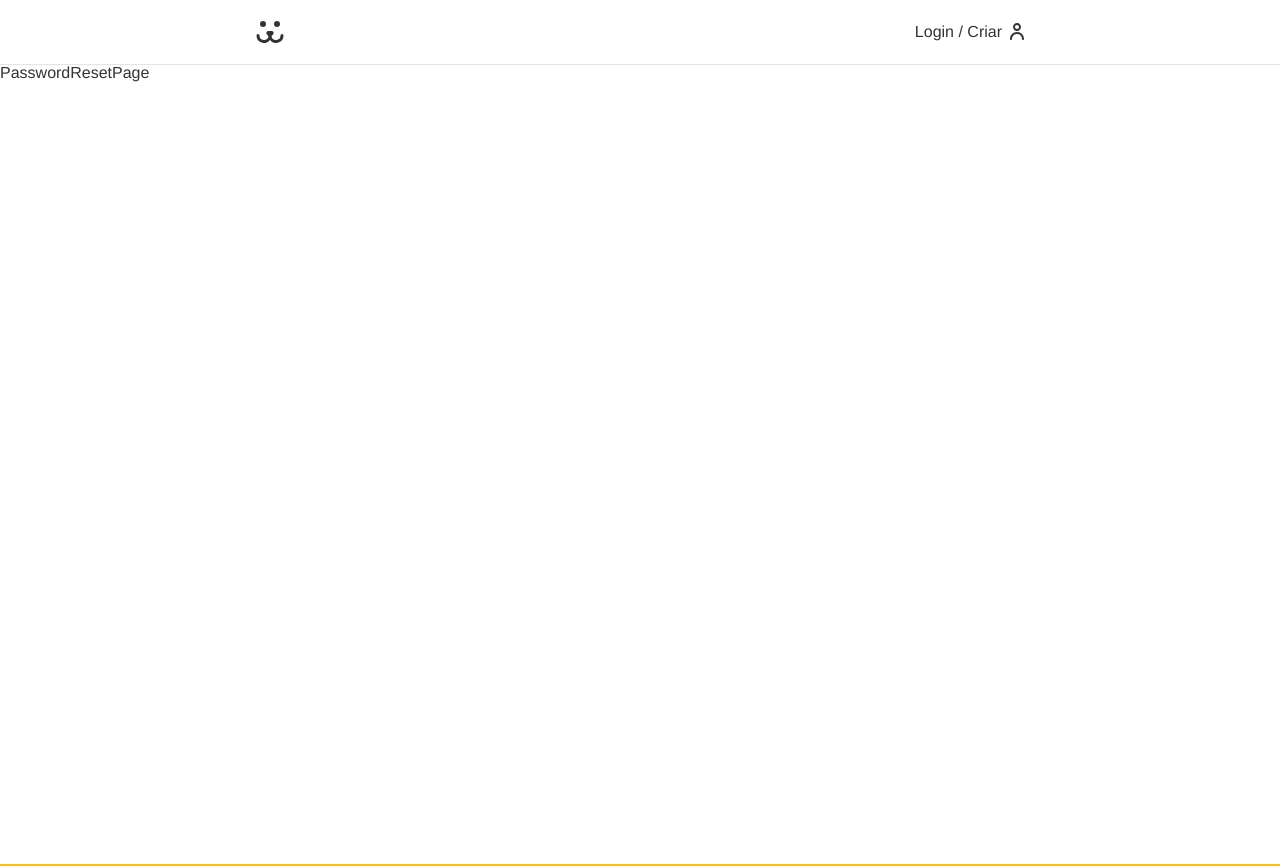
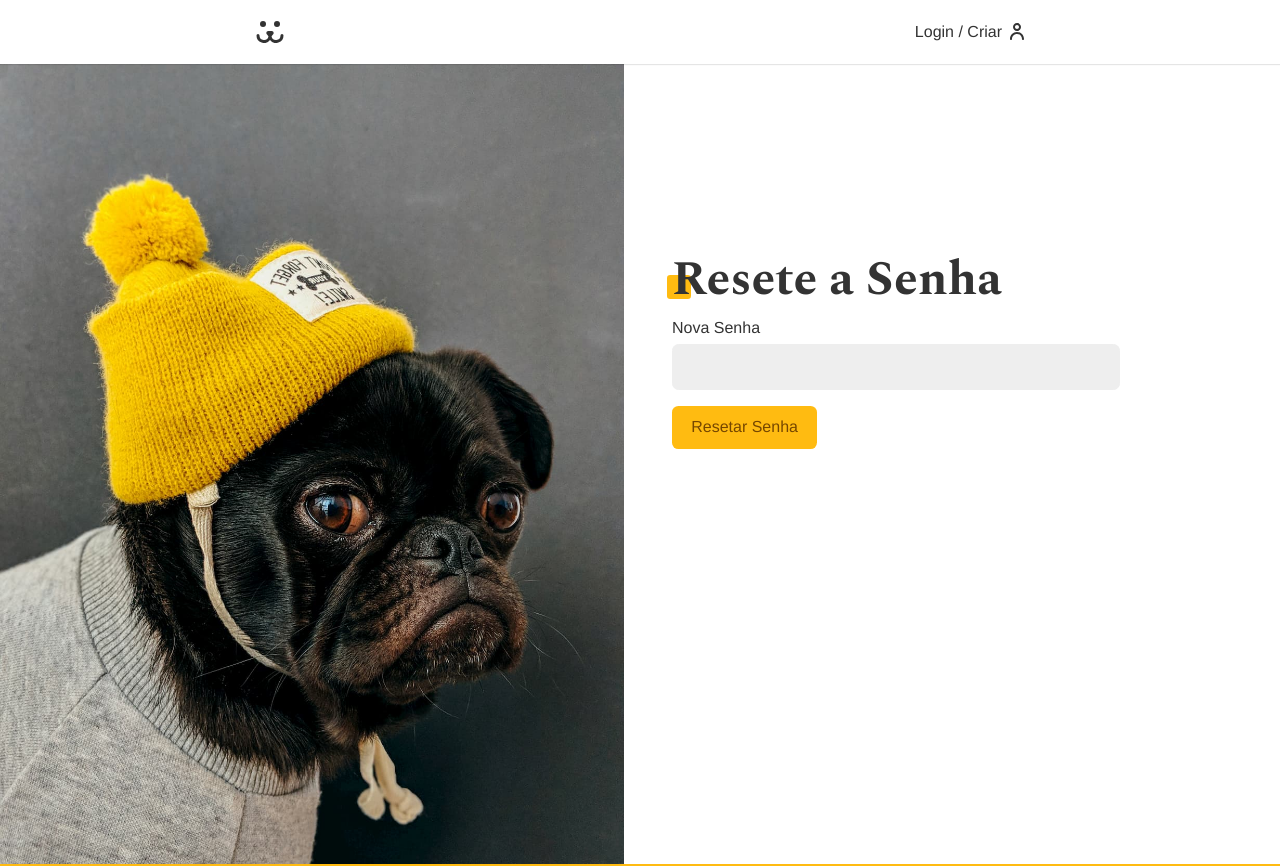
Before and after one commit to raigomes/dogs-next, a Next.js app: page /login/resetar in a window 1280 px wide. Shown: the top 866 px of the page. Built offline with nearby package versions, Linux system fonts and the light colour scheme.

Commit message:
Add ResetPassword page

```diff
--- a/src/actions/password.ts
+++ b/src/actions/password.ts
@@ -31,14 +31,10 @@ const PASSWORD_RESET_POST = (login: string, password: string, key: string) =>
     }),
   }) as const;
 
-export async function resetPassword(
-  _prevState: LoginState,
-  formData: FormData,
-) {
+export async function lostPassword(_prevState: LoginState, formData: FormData) {
   const login = formData.get("login") as string;
   const url = formData.get("url") as string;
   const response = await requestJSON<string>(PASSWORD_LOST_POST(login, url));
-  console.log(response);
 
   if (!response)
     return {
@@ -53,3 +49,29 @@ export async function resetPassword(
     error: "",
   };
 }
+
+export async function resetPassword(
+  _prevState: LoginState,
+  formData: FormData,
+) {
+  const password = formData.get("password") as string;
+  const login = formData.get("login") as string;
+  const key = formData.get("key") as string;
+
+  const response = await requestJSON<string>(
+    PASSWORD_RESET_POST(password, login, key),
+  );
+
+  if (!response)
+    return {
+      data: null,
+      ok: false,
+      error: "Usuário ou Key não encontrada.",
+    };
+
+  return {
+    data: response,
+    ok: true,
+    error: "",
+  };
+}
--- a/src/app/login/perdeu/page.tsx
+++ b/src/app/login/perdeu/page.tsx
@@ -3,7 +3,7 @@ import type { Metadata } from "next";
 
 import LoginForm from "@/components/LoginForm";
 import Input from "@/components/Input";
-import { resetPassword } from "@/actions/password";
+import { lostPassword } from "@/actions/password";
 
 import styles from "../Login.module.css";
 
@@ -27,7 +27,7 @@ export default function PasswordLostPage() {
             className={styles.form}
             labelText={labelBtn.labelText}
             labelLoading={labelBtn.labelLoading}
-            serverAction={resetPassword}
+            serverAction={lostPassword}
           >
             <Input label="Email / Usuário" type="text" name="login" />
             <Input type="hidden" name="url" value="/login/resetar" />
--- a/src/app/login/resetar/page.tsx
+++ b/src/app/login/resetar/page.tsx
@@ -1,5 +1,41 @@
 import React from "react";
 
-export default function PasswordResetPage() {
-  return <div>PasswordResetPage</div>;
+import LoginForm from "@/components/LoginForm";
+import Input from "@/components/Input";
+import { resetPassword } from "@/actions/password";
+
+import styles from "../Login.module.css";
+
+const labelBtn = {
+  labelText: "Resetar Senha",
+  labelLoading: "Resetando...",
+};
+
+export default async function PasswordResetPage({
+  searchParams,
+}: {
+  searchParams: Promise<{ [key: string]: string | string[] | undefined }>;
+}) {
+  const { login, key } = await searchParams;
+
+  return (
+    <section className={styles.login}>
+      <div className={styles.forms}>
+        <section className="animeLeft">
+          <h1 className="title">Resete a Senha</h1>
+
+          <LoginForm
+            className={styles.form}
+            labelText={labelBtn.labelText}
+            labelLoading={labelBtn.labelLoading}
+            serverAction={resetPassword}
+          >
+            <Input label="Nova Senha" type="password" name="password" />
+            <Input type="hidden" name="login" value={login} />
+            <Input type="hidden" name="key" value={key} />
+          </LoginForm>
+        </section>
+      </div>
+    </section>
+  );
 }
```
